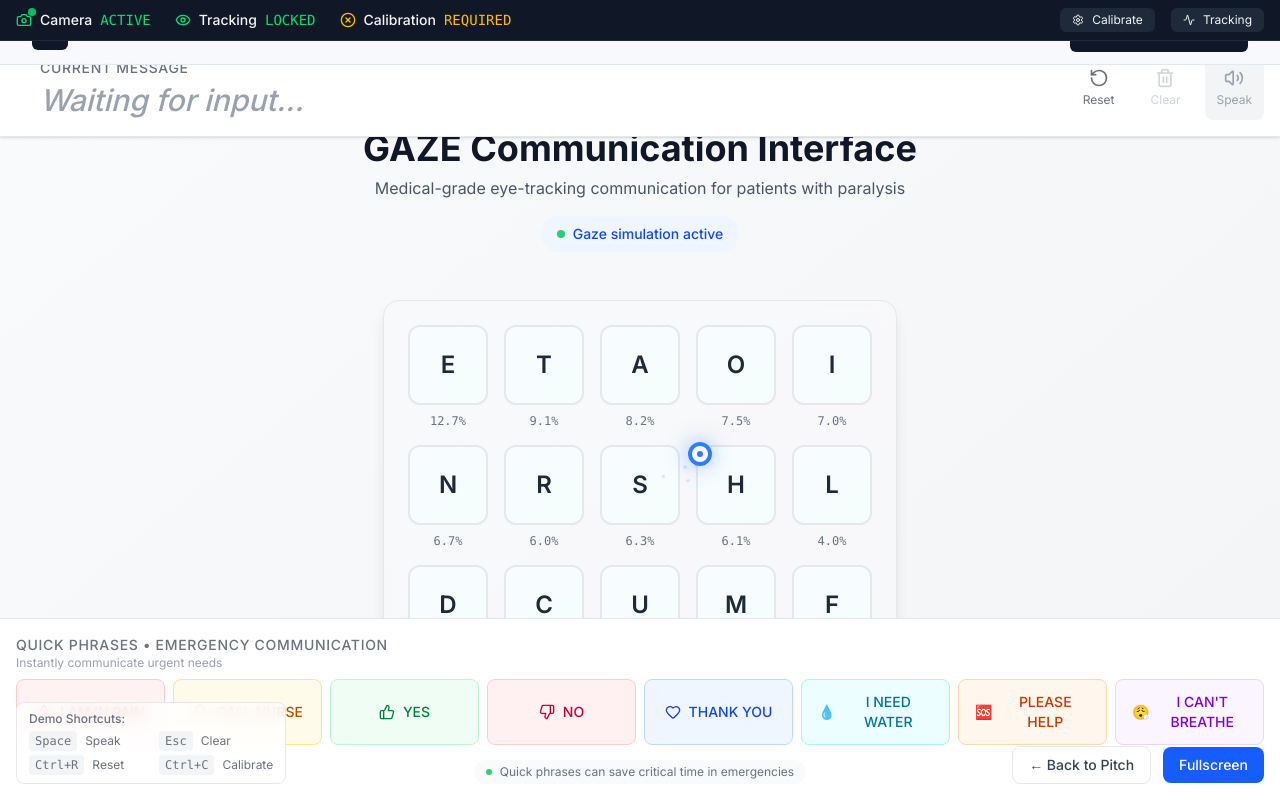
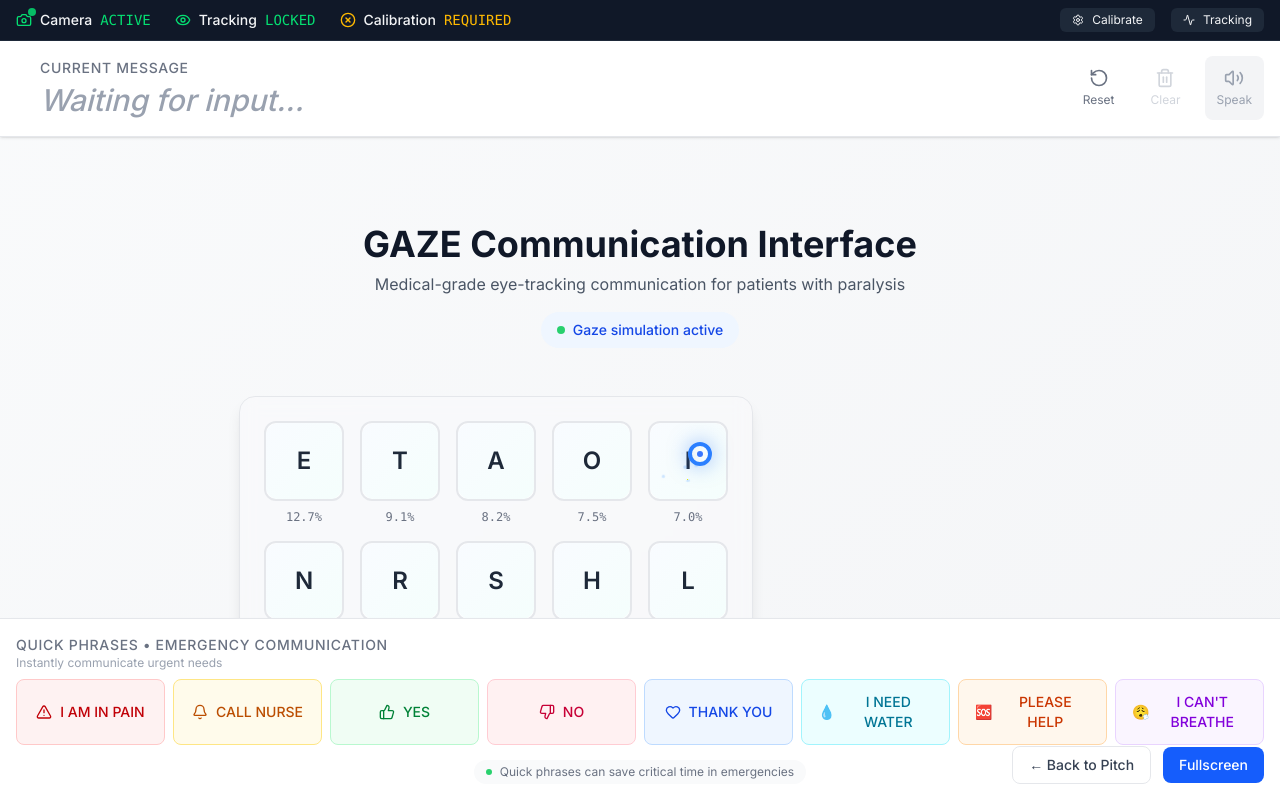
Before and after one commit to Anish-2005/Gaze, a Next.js app: page /demo in a window 1280 px wide. Shown: the top 800 px of the page. Built offline with nearby package versions, Linux system fonts and the light colour scheme.

Commit message:
Move keyboard shortcuts help to DemoShell layout
Relocated the keyboard shortcuts help UI from DemoLayoutClient to DemoShell for better contextual placement alongside the gaze keyboard. Also updated layout.tsx to hide navigation and footer on the /demo page, improving demo page focus.

```diff
--- a/src/app/demo/DemoLayoutClient.tsx
+++ b/src/app/demo/DemoLayoutClient.tsx
@@ -93,7 +93,7 @@ export default function DemoLayoutClient({
   }, [judgeMode])
 
   return (
-    <div className={`h-full bg-gray-50 ${judgeMode ? 'pt-0' : ''}`}>
+    <div className={`h-full bg-gray-50 my-24 ${judgeMode ? 'pt-0' : ''}`}>
       {/* Demo Status Bar (Visible in Judge Mode) */}
       {judgeMode && (
         <div className="fixed top-0 left-0 right-0 z-50 bg-gray-900 text-gray-100 border-b border-gray-800">
@@ -171,32 +171,7 @@ export default function DemoLayoutClient({
         </div>
       )}
 
-      {/* Keyboard Shortcuts Help */}
-      <div className="fixed bottom-4 left-4 z-40">
-        <div className="hidden md:block">
-          <div className="text-xs text-gray-500 bg-white/80 backdrop-blur-sm px-3 py-2 rounded-lg border border-gray-200">
-            <div className="font-medium mb-1">Demo Shortcuts:</div>
-            <div className="grid grid-cols-2 gap-x-4 gap-y-1">
-              <div className="flex items-center">
-                <kbd className="mr-2 px-1.5 py-0.5 bg-gray-100 rounded text-xs">Space</kbd>
-                <span>Speak</span>
-              </div>
-              <div className="flex items-center">
-                <kbd className="mr-2 px-1.5 py-0.5 bg-gray-100 rounded text-xs">Esc</kbd>
-                <span>Clear</span>
-              </div>
-              <div className="flex items-center">
-                <kbd className="mr-2 px-1.5 py-0.5 bg-gray-100 rounded text-xs">Ctrl+R</kbd>
-                <span>Reset</span>
-              </div>
-              <div className="flex items-center">
-                <kbd className="mr-2 px-1.5 py-0.5 bg-gray-100 rounded text-xs">Ctrl+C</kbd>
-                <span>Calibrate</span>
-              </div>
-            </div>
-          </div>
-        </div>
-      </div>
+
 
       {/* Fullscreen Indicator */}
       {isFullscreen && (
--- a/src/app/demo/DemoShell.tsx
+++ b/src/app/demo/DemoShell.tsx
@@ -127,7 +127,8 @@ export default function DemoShell() {
             </div>
           </div>
 
-          {/* Gaze Keyboard */}
+          {/* Gaze Keyboard and Shortcuts */}
+          <div className="flex flex-col lg:flex-row items-center justify-center gap-8">
             <div className="flex justify-center">
               <GazeKeyboard
                 onSelect={addChar}
@@ -135,6 +136,32 @@ export default function DemoShell() {
                 dwellProgress={dwellProgress}
                 setHoveredKey={setHoveredKey}
               />
+            </div>
+
+            {/* Keyboard Shortcuts Help */}
+            <div className="hidden md:block lg:w-64">
+              <div className="text-xs text-gray-500 bg-white/80 backdrop-blur-sm px-4 py-3 rounded-lg border border-gray-200">
+                <div className="font-medium mb-2">Demo Shortcuts:</div>
+                <div className="grid grid-cols-1 gap-y-2">
+                  <div className="flex items-center">
+                    <kbd className="mr-3 px-2 py-1 bg-gray-100 rounded text-xs">Space</kbd>
+                    <span>Speak</span>
+                  </div>
+                  <div className="flex items-center">
+                    <kbd className="mr-3 px-2 py-1 bg-gray-100 rounded text-xs">Esc</kbd>
+                    <span>Clear</span>
+                  </div>
+                  <div className="flex items-center">
+                    <kbd className="mr-3 px-2 py-1 bg-gray-100 rounded text-xs">Ctrl+R</kbd>
+                    <span>Reset</span>
+                  </div>
+                  <div className="flex items-center">
+                    <kbd className="mr-3 px-2 py-1 bg-gray-100 rounded text-xs">Ctrl+C</kbd>
+                    <span>Calibrate</span>
+                  </div>
+                </div>
+              </div>
+            </div>
           </div>
 
           {/* Dwell status */}
--- a/src/app/layout.tsx
+++ b/src/app/layout.tsx
@@ -7,6 +7,7 @@ import JudgeModeIndicator from '@/components/JudgeModeIndicator'
 import KeyboardShortcuts from '@/components/KeyboardShortcuts'
 import { useJudgeMode } from '@/lib/useJudgeMode'
 import { useEffect } from 'react'
+import { usePathname } from 'next/navigation'
 
 import dynamic from 'next/dynamic'
 
@@ -21,6 +22,7 @@ export default function RootLayout({
   children: React.ReactNode
 }>) {
   const { judgeMode } = useJudgeMode()
+  const pathname = usePathname()
 
   // Handle global keyboard shortcuts
   useEffect(() => {
@@ -143,8 +145,8 @@ export default function RootLayout({
       </head>
 
       <body className={`${inter.className} bg-white text-gray-900 antialiased min-h-screen flex flex-col`}>
-        {/* Navigation - hidden in judge mode */}
-        {!judgeMode && <Navigation />}
+        {/* Navigation - hidden in judge mode and on demo page */}
+        {!judgeMode && pathname !== '/demo' && <Navigation />}
 
         {/* Judge Mode Indicator */}
         <JudgeModeIndicator />
@@ -157,8 +159,8 @@ export default function RootLayout({
           {children}
         </main>
 
-        {/* Footer - hidden in judge mode */}
-        {!judgeMode && (
+        {/* Footer - hidden in judge mode and on demo page */}
+        {!judgeMode && pathname !== '/demo' && (
           <footer className="no-print">
             <div className="border-t border-gray-200 mt-16">
               <div className="container mx-auto px-4 sm:px-6 lg:px-8 py-8">
```
Lines whose indentation alone changed are shown as unchanged.
